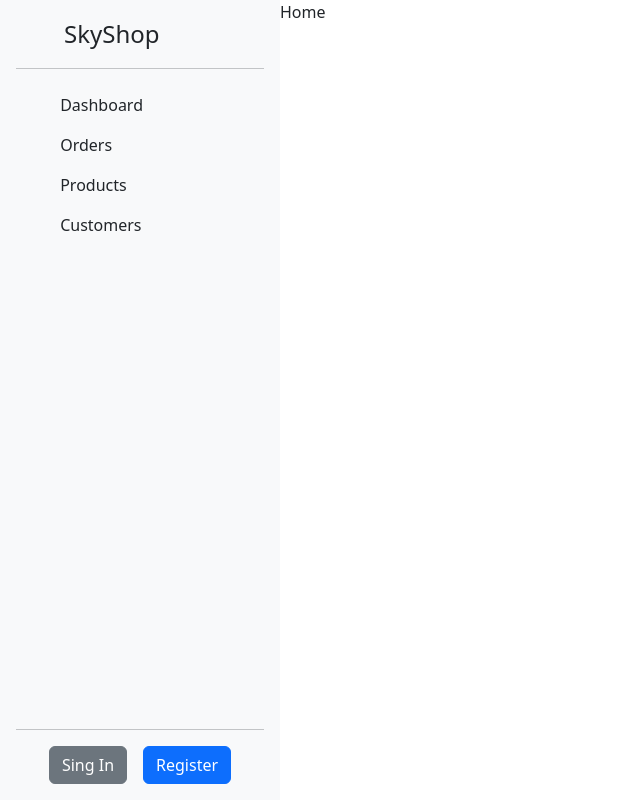
After one commit to RadekKusiak71/django-ecommerce, a Django app: template staff/templates/staff-home.html in a window 1280 px wide. The commit adds this page. Shown: the whole page, without its empty margins (0-640 px from the left). Run offline with Django 5.2, Linux system fonts and the light colour scheme; the template is opened without the code that fills it, so the values that code supplies are empty.

Commit message:
added staff site templates + small fix in store app

```diff
--- a/SkyShop/settings.py
+++ b/SkyShop/settings.py
@@ -26,7 +26,6 @@ SECRET_KEY = 'django-insecure-bdhka4flwp@geblv#oq8m%jd9-6#m9&hd&(b@gqxca9-lu^=vc
 DEBUG = True
 
 ALLOWED_HOSTS = []
-
 
 # Application definition
 
--- /dev/null
+++ b/staff/templates/staff-base.html
@@ -0,0 +1,66 @@
+{% load static %}
+<!DOCTYPE html>
+<html lang="en">
+<head>
+    <meta charset="UTF-8">
+    <meta name="viewport" content="width=device-width, initial-scale=1.0">
+    <title>SkyStore - {% block title %}{% endblock %}</title>
+    <link href="https://cdn.jsdelivr.net/npm/bootstrap@5.3.2/dist/css/bootstrap.min.css" rel="stylesheet" integrity="sha384-T3c6CoIi6uLrA9TneNEoa7RxnatzjcDSCmG1MXxSR1GAsXEV/Dwwykc2MPK8M2HN" crossorigin="anonymous">
+</head>
+<body>
+    <div class="d-flex" style="height: 100vh;">
+        <div class="d-flex flex-column flex-shrink-0 p-3 bg-light" style="width: 280px;">
+            <a href="/" class="d-flex align-items-center mb-3 mb-md-0 me-md-auto link-dark text-decoration-none">
+              <svg class="bi me-2" width="40" height="32"><use xlink:href="#bootstrap"></use></svg>
+              <span class="fs-4">SkyShop</span>
+            </a>
+            <hr>
+            <ul class="nav nav-pills flex-column mb-auto">
+              <li>
+                <a href="#" class="nav-link link-dark">
+                  <svg class="bi me-2" width="16" height="16"><use xlink:href="#speedometer2"></use></svg>
+                  Dashboard
+                </a>
+              </li>
+              <li>
+                <a href="#" class="nav-link link-dark">
+                  <svg class="bi me-2" width="16" height="16"><use xlink:href="#table"></use></svg>
+                  Orders
+                </a>
+              </li>
+              <li>
+                <a href="#" class="nav-link link-dark">
+                  <svg class="bi me-2" width="16" height="16"><use xlink:href="#grid"></use></svg>
+                  Products
+                </a>
+              </li>
+              <li>
+                <a href="#" class="nav-link link-dark">
+                  <svg class="bi me-2" width="16" height="16"><use xlink:href="#people-circle"></use></svg>
+                  Customers
+                </a>
+              </li>
+            </ul>
+            <hr>
+            <div class="dropdown">
+                <div class="d-grid w-100 gap-2 d-md-flex justify-content-center">
+
+                    {% if user.is_authenticated %}
+                    <a href="" class="btn btn-outline-secondary me-md-2" type="button">Profile</a>
+                    <form method="post" action="{% url 'logout' %}">
+                      {% csrf_token %}
+                      <button class="btn btn-primary" type="submit">Logout</button>
+                    </form>
+                    {% else %}
+                    <a href="" class="btn btn-secondary me-md-2" type="button">Sing In</a>
+                    <a href="" class="btn btn-primary" type="button">Register</a>
+                    {%  endif%}
+                    </div>
+            </div>
+        </div>
+        {% block content %}
+        {% endblock %}
+    </div>
+    <script src="https://cdn.jsdelivr.net/npm/bootstrap@5.3.2/dist/js/bootstrap.bundle.min.js" integrity="sha384-C6RzsynM9kWDrMNeT87bh95OGNyZPhcTNXj1NW7RuBCsyN/o0jlpcV8Qyq46cDfL" crossorigin="anonymous"></script>
+</body>
+</html>
--- /dev/null
+++ b/staff/templates/staff-home.html
@@ -0,0 +1,6 @@
+{% extends 'staff-base.html' %}
+{% block title %} Dashboard {% endblock %}
+
+{% block content %}
+    <p>Home</p>
+{% endblock %}
--- a/store/context_processor.py
+++ b/store/context_processor.py
@@ -7,5 +7,7 @@ def categories_context(request):
 
 
 def get_customer(request):
-    customer = Customer.objects.get(user=request.user)
-    return {'customer': customer}
+    if request.user.is_authenticated:
+        customer = Customer.objects.get(user=request.user)
+        return {'customer': customer}
+    return {'customer': 'Not logged in'}
--- a/store/templates/home.html
+++ b/store/templates/home.html
@@ -13,7 +13,7 @@
 <ul class="nav justify-content-center gap-5 mt-5">
     {% for category in categories %}
     <li>
-        <a style="width: 140px; height: 80px;" class="btn btn-outline-dark d-flex justify-content-center align-items-center" href="{% url 'products' %}?category={{ category.id }}">{{category.name}}</a>
+        <a style="width: 140px; height: 80px;" class="btn btn-outline-dark d-flex justify-content-center align-items-center" href="{% url 'store:products' %}?category={{ category.id }}">{{category.name}}</a>
     </li>
     {% endfor %}
 </ul>
@@ -33,7 +33,7 @@
             <p class="card-text">{{product.description}}</p>
             <div class="d-grid gap-2 d-md-flex justify-content-md-start">
                 <button class="btn btn-outline-dark w-50" type="button">Add</button>
-                <a href="{% url 'product' pk=product.id%}" class="btn btn-secondary me-md-2 w-50" type="button">Checkout</a>
+                <a href="{% url 'store:product' pk=product.id%}" class="btn btn-secondary me-md-2 w-50" type="button">Checkout</a>
               </div>
             </div>
         </div>
--- a/store/templates/login.html
+++ b/store/templates/login.html
@@ -9,7 +9,7 @@
         {% csrf_token %}
         {{form|crispy}}
         <button class="btn btn-primary w-100 mt-3">Sign In</button>
-        <small id="emailHelp" class="form-text text-muted d-flex justify-content-center mt-3">If you don't have account yet. <a href="{% url 'register' %}">Click Here!</a></small>
+        <small id="emailHelp" class="form-text text-muted d-flex justify-content-center mt-3">If you don't have account yet. <a href="{% url 'store:register' %}">Click Here!</a></small>
     </form>
 </div>
 {% endblock %}
--- a/store/templates/product.html
+++ b/store/templates/product.html
@@ -29,7 +29,7 @@
             {% else %}
             <p class="h5 text-danger">Product Unavailable</p>
             {% endif %}
-            <form method="post" action="{% url 'add-product' product_id=object.id %}" class="d-flex flex-column gap-2">
+            <form method="post" action="{% url 'store:add-product' product_id=object.id %}" class="d-flex flex-column gap-2">
             {% csrf_token %}
               <div>
                 <label for="quantity" class="h5 text-muted">Quantity:</label>
@@ -60,7 +60,7 @@
                 <h5 class="card-title">{{ product.title }} - <span class="text-muted">{{ product.price }}$</span></h5>
                 <p class="card-text">{{ product.description }}</p>
                 <div class="d-grid gap-2 d-md-flex justify-content-md-start">
-                    <a class="btn btn-secondary me-md-2 w-100" type="button" href="{% url 'product' pk=product.id %}">Checkout</a>
+                    <a class="btn btn-secondary me-md-2 w-100" type="button" href="{% url 'store:product' pk=product.id %}">Checkout</a>
                 </div>
             </div>
         </div>
--- a/store/templates/products.html
+++ b/store/templates/products.html
@@ -32,7 +32,7 @@
             </select>
             <button type="submit" class="btn btn-primary btn-lg btn-block w-100">Apply Filters</button>
         </form>
-        <a href="{% url 'products' %}" class="btn btn-danger btn-lg btn-block w-100 mt-2">Clear Filters</a>
+        <a href="{% url 'store:products' %}" class="btn btn-danger btn-lg btn-block w-100 mt-2">Clear Filters</a>
     </div>
 
 
@@ -47,7 +47,7 @@
                             <h5 class="card-title">{{ product.title }} - <span class="text-muted">{{ product.price }}$</span></h5>
                             <p class="card-text">{{ product.description }}</p>
                             <div class="d-grid gap-2 d-md-flex justify-content-md-start">
-                                <form class="w-50" method="post" action="{% url 'add-product' product_id=product.id %}">
+                                <form class="w-50" method="post" action="{% url 'store:add-product' product_id=product.id %}">
                                     {% csrf_token %}
                                     {% if product.quantity == 0 %}
                                     <button class="btn btn-outline-danger w-100 disabled" type="submit">Out of stock</button>
@@ -55,7 +55,7 @@
                                     <button class="btn btn-outline-dark w-100" type="submit">Add</button>
                                     {% endif %}
                                 </form>
-                                <a class="btn btn-secondary me-md-2 w-50" type="button" href="{% url 'product' pk=product.id %}">Checkout</a>
+                                <a class="btn btn-secondary me-md-2 w-50" type="button" href="{% url 'store:product' pk=product.id %}">Checkout</a>
                             </div>
                         </div>
                     </div>
--- a/store/templates/profile.html
+++ b/store/templates/profile.html
@@ -4,8 +4,8 @@
 {% load crispy_forms_tags %}
 {% block content %}
 <div class="d-grid gap-2 d-md-flex justify-content-md-end mt-3">
-    <a href="{% url 'profile-edit' pk=request.user.id %}" class="btn btn-secondary me-md-2" type="button">Your data</a>
-    <a href="{% url 'profile' %}" class="btn btn-primary" type="button">You Orders</a>
+    <a href="{% url 'store:profile-edit' pk=request.user.id %}" class="btn btn-secondary me-md-2" type="button">Your data</a>
+    <a href="{% url 'store:profile' %}" class="btn btn-primary" type="button">You Orders</a>
     </div>
     <form method="post" action="">
         {% csrf_token %}
--- a/store/templates/profile_orders.html
+++ b/store/templates/profile_orders.html
@@ -4,8 +4,8 @@
 
 {% block content %}
 <div class="d-grid gap-2 d-md-flex justify-content-md-end mt-3">
-    <a href="{% url 'profile-edit' pk=request.user.id %}" class="btn btn-secondary me-md-2" type="button">Your data</a>
-    <a href="{% url 'profile' %}" class="btn btn-primary" type="button">You Orders</a>
+    <a href="{% url 'store:profile-edit' pk=request.user.id %}" class="btn btn-secondary me-md-2" type="button">Your data</a>
+    <a href="{% url 'store:profile' %}" class="btn btn-primary" type="button">You Orders</a>
     </div>
 <div class="container mt-5">
     <div class="d-flex justify-content-center row">
--- a/store/templates/register.html
+++ b/store/templates/register.html
@@ -9,7 +9,7 @@
         {% csrf_token %}
         {{form|crispy}}
         <button class="btn btn-primary w-100 mt-3">Register</button>
-        <small id="emailHelp" class="form-text text-muted d-flex justify-content-center mt-3">If you already have account. <a href="{% url 'login' %}">Click Here!</a></small>
+        <small id="emailHelp" class="form-text text-muted d-flex justify-content-center mt-3">If you already have account. <a href="{% url 'store:login' %}">Click Here!</a></small>
     </form>
 </div>
 {% endblock %}
--- a/store/urls.py
+++ b/store/urls.py
@@ -2,6 +2,9 @@ from django.urls import path
 from .views import HomePage, ProductListView, ProductDetailView, ProfileOrderView, ProfileUpdateView, CartItemDeleteView, CartDetailView, UserCreateView, UserLoginView, ProductAddToCart
 from django.contrib.auth import views as auth_views
 from django.urls import reverse_lazy
+
+
+app_name = 'store'
 
 urlpatterns = [
     path('', HomePage.as_view(), name='store-home'),
--- a/store/views.py
+++ b/store/views.py
@@ -19,7 +19,7 @@ from .models import Product, Cart, CartItem, Customer, Order, OrderItem
 from .forms import UserRegisterForm, OrderForm
 
 
-class ProfileUpdateView(UpdateView):
+class ProfileUpdateView(LoginRequiredMixin, UpdateView):
     template_name = 'profile.html'
     model = Customer
     fields = ['street', 'house_number', 'zip_code', 'city', 'country',]
```
Also changed, not shown: staff/urls.py (+6 -1 lines), staff/views.py (+14 -2 lines), store/templates/base.html (+9 -9 lines), db.sqlite3, 4 other files.
